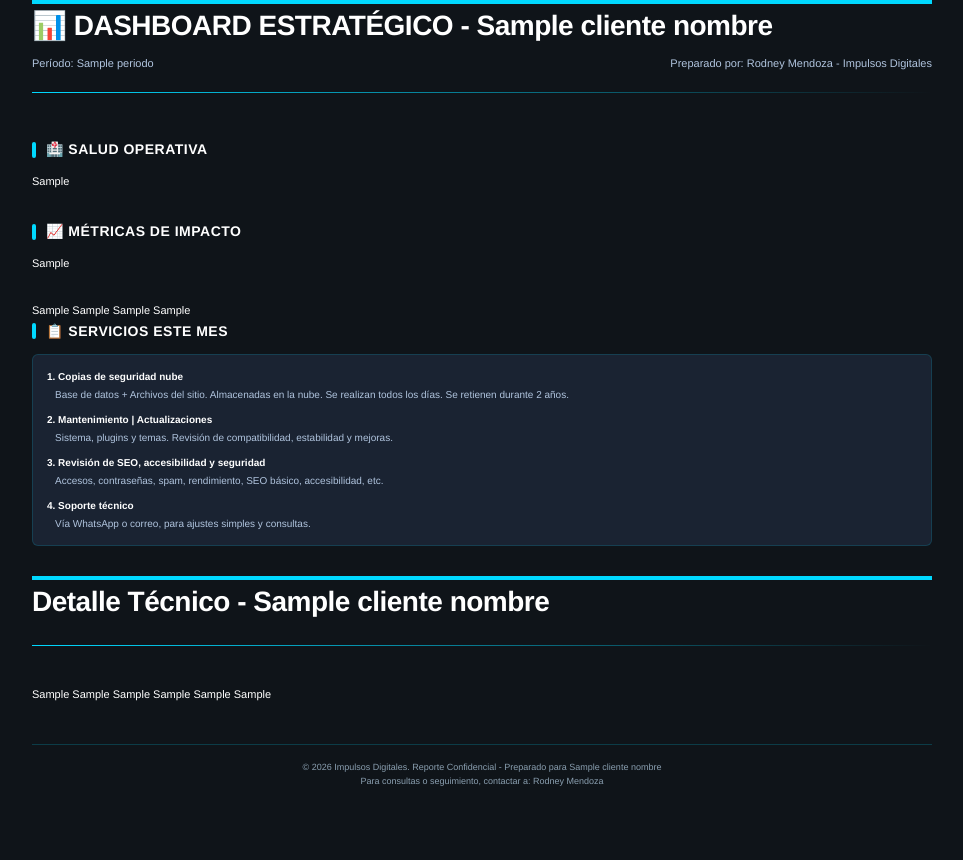
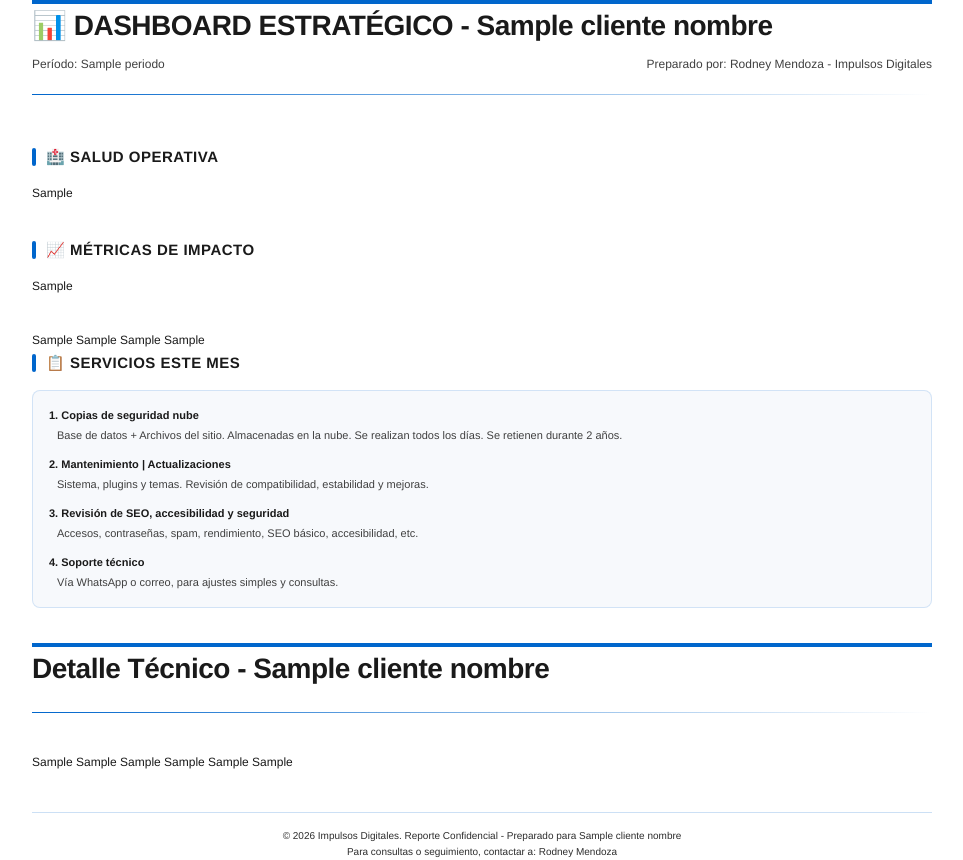
Before and after one commit to rodney-estigarribia/SentinelIDPY, a Python web app: template maintenance_bot/templates/executive_report.html in a window 1280 px wide. Shown: the whole page, without its empty margins (158-1121 px from the left). Before the commit the page ends 786 px from the top, so only its background shows below. Run offline with Jinja, Linux system fonts and the light colour scheme; the template is opened without the code that fills it: most values are stand-ins (such as "Sample title", 1, 10 or a date in 2020).

Commit message:
style: Switch template to light theme with corporate blue accents
Updated HTML template from dark theme to light/professional theme:
- Background: #FFFFFF (white) instead of #0F1419 (dark navy)
- Cards background: #F7F9FC (light grey) instead of #1A2332 (dark blue)
- Accent color: #0066CC (corporate blue) instead of #00D9FF (cyan)
- Text: #1A1A1A (dark) instead of #FFFFFF (white)
- Secondary text: #404040 instead of #B0C4DE

Layout changes from updated template:
- Health grid: 2 columns instead of 5 (larger cards)
- Slightly larger font sizes for readability on white background
- Adjusted border/shadow opacity for light background
- Print-friendly: white background renders well on paper

Co-Authored-By: Claude Opus 4.6 (1M context) <noreply@anthropic.com>

```diff
--- a/maintenance_bot/templates/executive_report.html
+++ b/maintenance_bot/templates/executive_report.html
@@ -12,13 +12,13 @@
         }
 
         :root {
-            --bg-dark: #0F1419;
-            --bg-lighter: #1A2332;
-            --cyan-accent: #00D9FF;
-            --cyan-light: #00F0FF;
-            --text-white: #FFFFFF;
-            --text-secondary: #B0C4DE;
-            --text-muted: #8A9FB0;
+            --bg-dark: #FFFFFF;
+            --bg-lighter: #F7F9FC;
+            --cyan-accent: #0066CC;
+            --cyan-light: #0073E6;
+            --text-white: #1A1A1A;
+            --text-secondary: #404040;
+            --text-muted: #2D2D2D;
             --accent-green: #2ECC71;
             --accent-red: #E74C3C;
             --accent-gold: #F7931E;
@@ -31,23 +31,24 @@
 
         body {
             font-family: 'Helvetica Neue', 'Arial', sans-serif;
-            background-color: var(--bg-dark);
+            background-color: #FFFFFF;
             color: var(--text-white);
             line-height: 1.6;
-            font-size: 11px;
+            font-size: 12px;
         }
 
         .container {
             max-width: 900px;
             margin: 0 auto;
-            background-color: var(--bg-dark);
+            background-color: #FFFFFF;
         }
 
         /* ===== HEADER ===== */
         .header {
             border-top: 4px solid var(--cyan-accent);
             padding-bottom: 20px;
-            margin-bottom: 25px;
+            margin-bottom: 30px;
+            position: relative;
         }
 
         .header::after {
@@ -70,21 +71,21 @@
         .header-meta {
             display: flex;
             justify-content: space-between;
-            font-size: 11px;
+            font-size: 12px;
             color: var(--text-secondary);
             font-weight: 500;
         }
 
         /* ===== SECTIONS ===== */
         .section {
-            margin-bottom: 30px;
+            margin-bottom: 35px;
         }
 
         .section-title {
-            font-size: 14px;
+            font-size: 15px;
             font-weight: 700;
             color: var(--text-white);
-            margin-bottom: 12px;
+            margin-bottom: 15px;
             letter-spacing: 0.5px;
             text-transform: uppercase;
             display: flex;
@@ -95,25 +96,24 @@
             content: '';
             display: inline-block;
             width: 4px;
-            height: 16px;
+            height: 18px;
             background-color: var(--cyan-accent);
             margin-right: 10px;
             border-radius: 2px;
         }
 
-        /* ===== HEALTH GRID ===== */
+        /* ===== HEALTH GRID (2 columns) ===== */
         .health-grid {
             display: grid;
-            grid-template-columns: 1fr 1fr 1fr 1fr 1fr;
-            gap: 10px;
+            grid-template-columns: 1fr 1fr;
+            gap: 12px;
         }
 
         .health-card {
             background-color: var(--bg-lighter);
-            border: 1px solid rgba(0, 217, 255, 0.2);
-            border-radius: 6px;
-            padding: 12px;
-            text-align: center;
+            border: 1px solid rgba(0, 102, 204, 0.2);
+            border-radius: 8px;
+            padding: 16px;
             position: relative;
             overflow: hidden;
         }
@@ -281,87 +281,92 @@
             top: 0; left: 0; right: 0;
             height: 3px;
             background: linear-gradient(90deg, var(--cyan-accent), transparent);
-            border-radius: 6px 6px 0 0;
+            border-radius: 8px 8px 0 0;
         }
 
-        .financial-row { display: grid; grid-template-columns: 2fr 1fr; margin-bottom: 8px; align-items: center; font-size: 11px; }
+        .financial-row { display: grid; grid-template-columns: 2fr 1fr; margin-bottom: 8px; align-items: center; font-size: 12px; }
         .financial-label { color: var(--text-secondary); }
-        .financial-value { text-align: right; color: var(--text-white); font-weight: 600; font-size: 12px; }
-        .financial-divider { height: 1px; background: rgba(0, 217, 255, 0.2); margin: 10px 0; }
-        .financial-total { display: grid; grid-template-columns: 2fr 1fr; font-weight: 700; font-size: 14px; color: var(--cyan-accent); }
-        .financial-section-label { font-size: 10px; color: var(--text-secondary); text-transform: uppercase; letter-spacing: 0.5px; font-weight: 600; margin-bottom: 8px; }
+        .financial-value { text-align: right; color: var(--text-white); font-weight: 600; font-size: 13px; }
+        .financial-divider { height: 1px; background: rgba(0, 102, 204, 0.2); margin: 12px 0; }
+        .financial-total { display: grid; grid-template-columns: 2fr 1fr; font-weight: 700; font-size: 15px; color: var(--cyan-accent); }
+        .financial-section-label { font-size: 11px; color: var(--text-secondary); text-transform: uppercase; letter-spacing: 0.5px; font-weight: 600; margin-bottom: 8px; }
 
         .roi-metrics { display: grid; grid-template-columns: 1fr 1fr; gap: 8px; margin-top: 12px; }
-        .roi-metric { background-color: rgba(0, 217, 255, 0.1); border-radius: 4px; padding: 8px; text-align: center; }
-        .roi-value { font-size: 13px; font-weight: 700; color: var(--cyan-accent); margin-bottom: 2px; }
-        .roi-label { color: var(--text-secondary); font-size: 9px; }
+        .roi-metric { background-color: rgba(0, 102, 204, 0.08); border-radius: 6px; padding: 8px; text-align: center; }
+        .roi-value { font-size: 14px; font-weight: 700; color: var(--cyan-accent); margin-bottom: 2px; }
+        .roi-label { color: var(--text-secondary); font-size: 10px; }
 
         /* ===== CTA ===== */
         .cta-section {
-            background: linear-gradient(135deg, rgba(0, 217, 255, 0.15), rgba(0, 240, 255, 0.08));
+            background: linear-gradient(135deg, rgba(0, 102, 204, 0.08), rgba(0, 115, 230, 0.04));
             border: 2px solid var(--cyan-accent);
-            border-radius: 6px;
-            padding: 18px;
-            margin-top: 25px;
+            border-radius: 8px;
+            padding: 20px;
+            margin-top: 30px;
             position: relative;
         }
 
-        .cta-title { font-size: 14px; font-weight: 700; color: var(--cyan-accent); margin-bottom: 12px; text-transform: uppercase; letter-spacing: 0.5px; }
-        .cta-phase { margin-bottom: 10px; font-size: 11px; }
+        .cta-title { font-size: 15px; font-weight: 700; color: var(--cyan-accent); margin-bottom: 12px; text-transform: uppercase; letter-spacing: 0.5px; }
+        .cta-phase { margin-bottom: 10px; font-size: 12px; }
         .cta-phase-title { font-weight: 600; color: var(--text-white); margin-bottom: 3px; }
-        .cta-phase-text { color: var(--text-secondary); margin-left: 8px; font-size: 10px; }
+        .cta-phase-text { color: var(--text-secondary); margin-left: 8px; font-size: 11px; }
 
         .cta-urgency {
-            background-color: rgba(231, 76, 60, 0.1);
+            background-color: rgba(231, 76, 60, 0.08);
             border-left: 3px solid var(--accent-red);
-            border-radius: 3px;
+            border-radius: 4px;
             padding: 8px 10px;
             margin-top: 10px;
-            font-size: 10px;
+            font-size: 11px;
             color: var(--accent-red);
-            line-height: 1.4;
+            line-height: 1.5;
         }
 
         /* ===== SERVICES ===== */
         .services-list {
             background-color: var(--bg-lighter);
-            border: 1px solid rgba(0, 217, 255, 0.15);
-            border-radius: 6px;
-            padding: 14px;
+            border: 1px solid rgba(0, 102, 204, 0.15);
+            border-radius: 8px;
+            padding: 16px;
+            position: relative;
         }
 
-        .service-item { margin-bottom: 10px; font-size: 10px; }
+        .service-item { margin-bottom: 12px; font-size: 11px; }
         .service-item:last-child { margin-bottom: 0; }
         .service-title { font-weight: 600; color: var(--text-white); margin-bottom: 3px; }
-        .service-description { color: var(--text-secondary); line-height: 1.4; margin-left: 8px; }
+        .service-description { color: var(--text-secondary); line-height: 1.5; margin-left: 8px; }
 
         /* ===== PAGE 2 ===== */
         .page-break { page-break-after: always; break-after: always; }
 
         .table-container {
             background-color: var(--bg-lighter);
-            border: 1px solid rgba(0, 217, 255, 0.15);
-            border-radius: 6px;
+            border: 1px solid rgba(0, 102, 204, 0.15);
+            border-radius: 8px;
             overflow: hidden;
             margin-bottom: 15px;
         }
 
-        table { width: 100%; border-collapse: collapse; font-size: 10px; }
-        th { background-color: rgba(0, 217, 255, 0.15); color: var(--cyan-accent); padding: 8px; text-align: left; font-weight: 600; border-bottom: 1px solid rgba(0, 217, 255, 0.2); }
-        td { padding: 8px; border-bottom: 1px solid rgba(0, 217, 255, 0.1); color: var(--text-secondary); }
+        table { width: 100%; border-collapse: collapse; font-size: 11px; }
+        th { background-color: rgba(0, 102, 204, 0.1); color: var(--cyan-accent); padding: 10px; text-align: left; font-weight: 600; border-bottom: 1px solid rgba(0, 102, 204, 0.2); }
+        td { padding: 10px; border-bottom: 1px solid rgba(0, 102, 204, 0.1); color: var(--text-secondary); }
         tr:last-child td { border-bottom: none; }
 
         .detail-grid { display: grid; grid-template-columns: 1fr 1fr; gap: 10px; margin-bottom: 15px; }
-        .detail-card { background-color: var(--bg-lighter); border: 1px solid rgba(0, 217, 255, 0.15); border-radius: 6px; padding: 12px; position: relative; }
+        .detail-card { background-color: var(--bg-lighter); border: 1px solid rgba(0, 102, 204, 0.15); border-radius: 8px; padding: 14px; position: relative; }
         .detail-card::before { content: ''; position: absolute; top: 0; left: 0; right: 0; height: 2px; background: linear-gradient(90deg, var(--cyan-accent), transparent); }
-        .detail-label { font-size: 9px; color: var(--text-secondary); margin-bottom: 5px; text-transform: uppercase; letter-spacing: 0.3px; font-weight: 600; }
-        .detail-value { font-size: 14px; font-weight: 600; color: var(--text-white); }
+        .detail-label { font-size: 10px; color: var(--text-secondary); margin-bottom: 6px; text-transform: uppercase; letter-spacing: 0.3px; font-weight: 600; }
+        .detail-value { font-size: 15px; font-weight: 600; color: var(--text-white); }
 
-        .footer { margin-top: 40px; padding-top: 15px; border-top: 1px solid rgba(0, 217, 255, 0.2); text-align: center; font-size: 9px; color: var(--text-muted); }
+        .footer { margin-top: 40px; padding-top: 15px; border-top: 1px solid rgba(0, 102, 204, 0.2); text-align: center; font-size: 10px; color: var(--text-muted); }
 
         .text-cyan { color: var(--cyan-accent); }
         .text-success { color: var(--accent-green); }
         .text-danger { color: var(--accent-red); }
+
+        @media print {
+            .page-break { page-break-after: always; }
+        }
     </style>
 </head>
 <body>
```
Also changed, not shown: other parts of maintenance_bot/templates/executive_report.html (+33 -33 lines).
